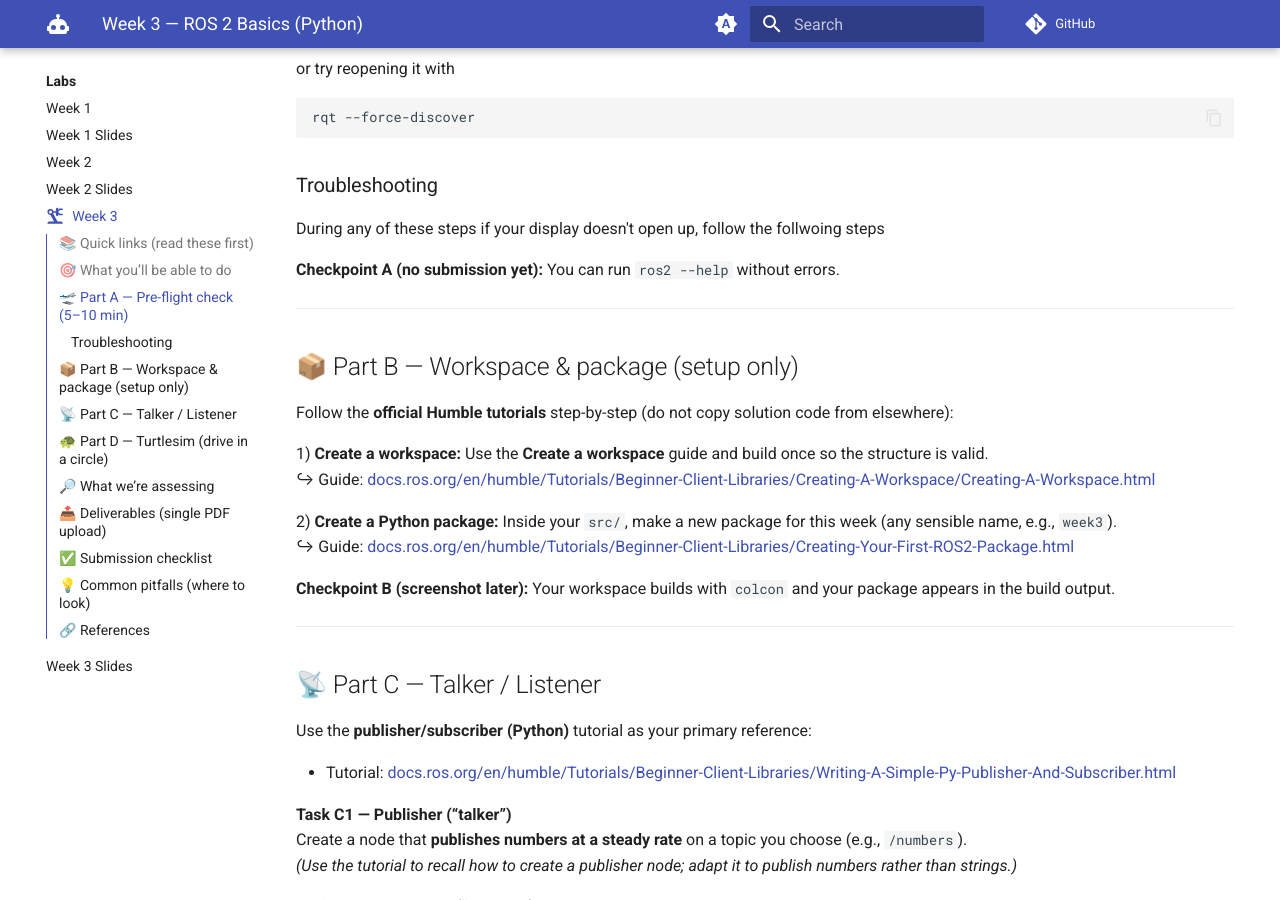
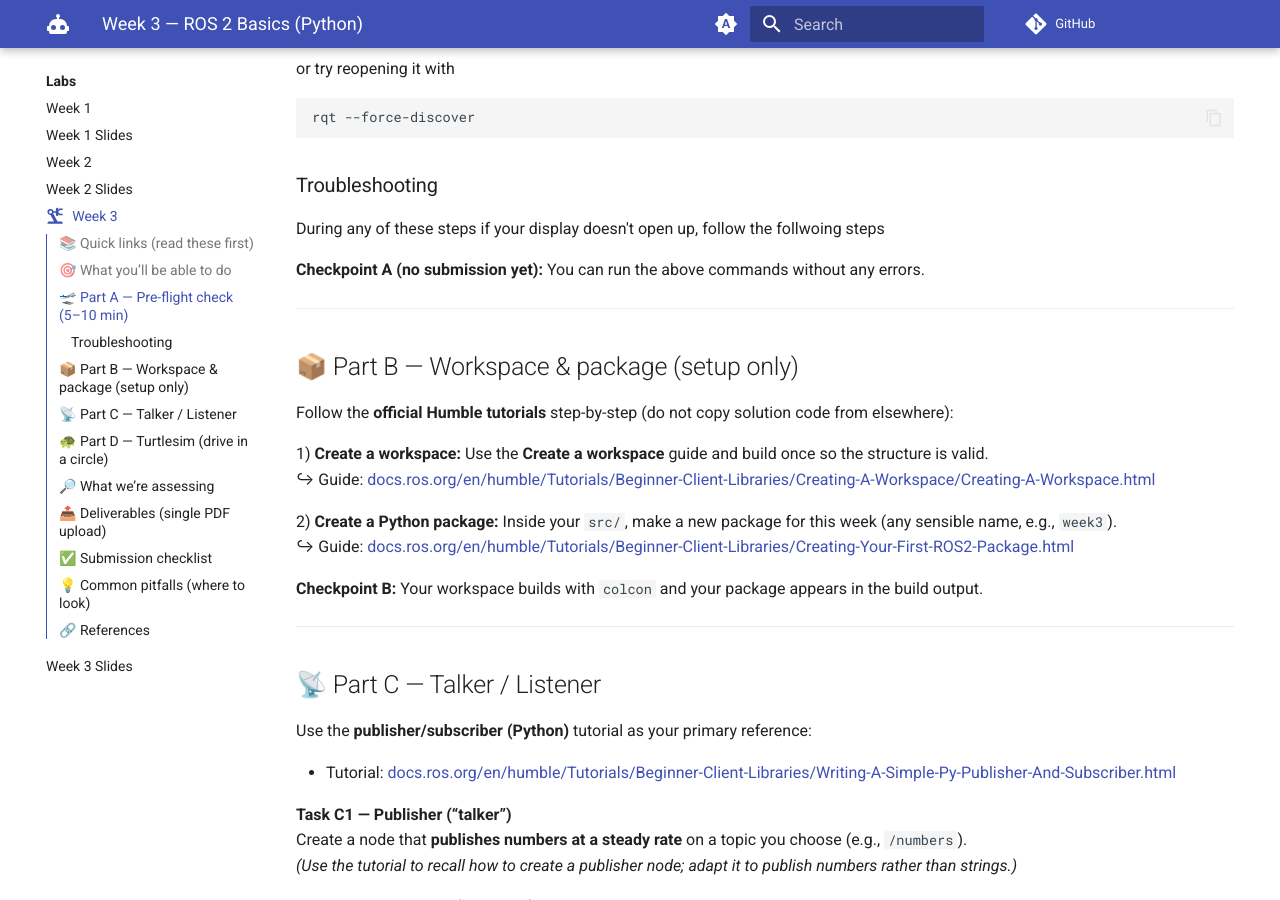
Before and after one commit to ENME480/enme480.github.io, an MkDocs documentation site: the page built from docs/labs/week-03.md, in a window 1280 px wide and 900 px high, scrolled down 1521 px. Built offline with MkDocs 1.6.1 and Material for MkDocs 9.7.7, drawn with Linux system fonts in a browser that asks for light colours; plug-ins that fetch from the network failed and are left out; comment, search, counter and statistics services are not loaded; the version menu is left out.

Commit message:
added week 3 changes

```diff
--- a/docs/labs/week-03.md
+++ b/docs/labs/week-03.md
@@ -71,7 +71,7 @@ docker exec <HIT TAB> ln -s ~/<NAME OF THE FOLDER YOU JUST MADE> ~/<NAME YOU WAN
 This will cause the folder you just created to appear inside the docker image, letting you work inside of it without deleting your work when the container closes. This is called a *symbolic link*. We will provide instrucitons on how to make this permanent soon, but for the time being you will need to rerun this command each time you restart the container.-->
 
 
-**Checkpoint A (no submission yet):** You can run `ros2 --help` without errors.
+**Checkpoint A (no submission yet):** You can run the above commands without any errors.
 
 ---
 
@@ -85,7 +85,7 @@ Follow the **official Humble tutorials** step-by-step (do not copy solution code
 2) **Create a Python package:** Inside your `src/`, make a new package for this week (any sensible name, e.g., `week3`).
    ↪ Guide: [docs.ros.org/en/humble/Tutorials/Beginner-Client-Libraries/Creating-Your-First-ROS2-Package.html](https://docs.ros.org/en/humble/Tutorials/Beginner-Client-Libraries/Creating-Your-First-ROS2-Package.html)
 
-**Checkpoint B (screenshot later):** Your workspace builds with `colcon` and your package appears in the build output.
+**Checkpoint B:** Your workspace builds with `colcon` and your package appears in the build output.
 
 ---
 
```
